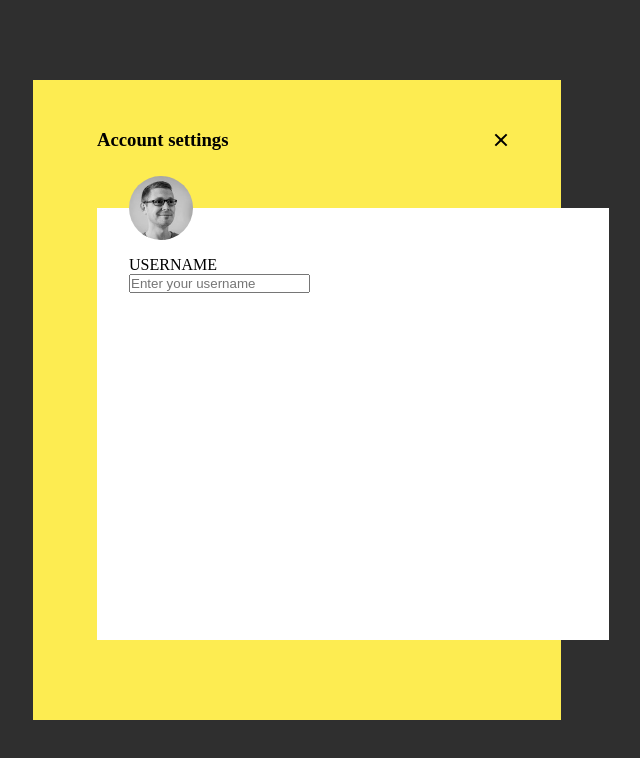
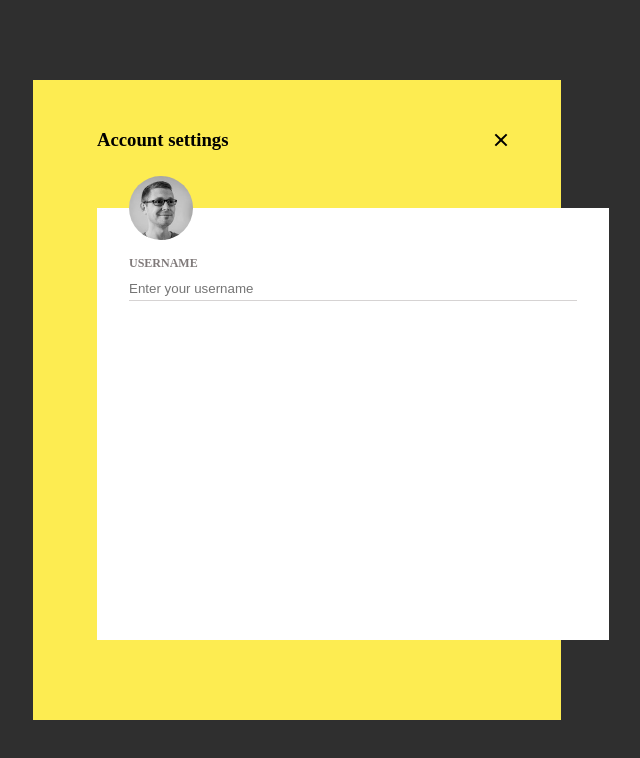
Before and after one commit to Titania01/loop2-step2, a plain HTML site: page index.html in a window 1280 px wide. Shown: the whole page, without its empty margins (343-983 px from the left). Drawn offline with Linux system fonts and the light colour scheme.

Commit message:
feat: update code base

```diff
--- a/css/style.css
+++ b/css/style.css
@@ -46,4 +46,23 @@ body {
 .user {
   padding-top: 3rem;
   padding-left: 2rem;
+  color: #807a7a;
 }
+
+p {
+  font-size: 12px;
+  font-weight: 600;
+  padding-bottom: 8px;
+}
+
+input {
+  outline: none;
+  border: none;
+}
+
+.line {
+  height: 1px;
+  width: 28rem;
+  background-color: #d6d3d3;
+  margin-top: 3px;
+}
--- a/index.html
+++ b/index.html
@@ -25,6 +25,7 @@
             placeholder="Enter your username"
             id="input"
           />
+          <div class="line"></div>
         </div>
       </div>
     </div>
```
